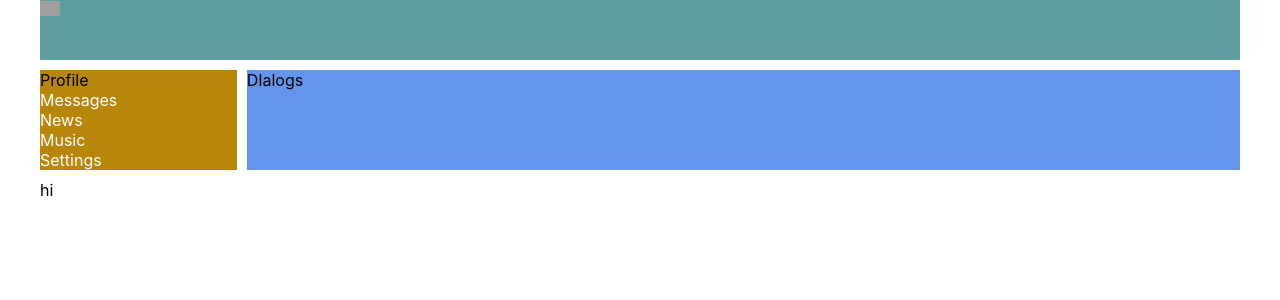
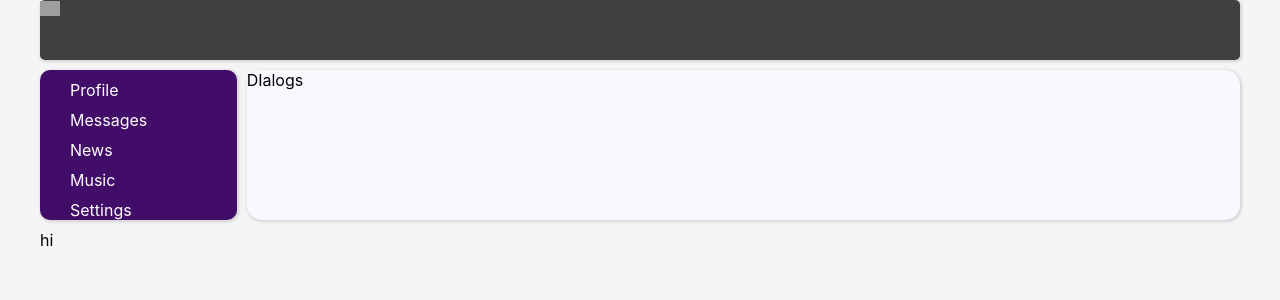
Before and after one commit to igorFilipenco/react-samurai, a React (Create React App) app: page /dialogs in a window 1280 px wide. Shown: the top 300 px of the page. Built offline with nearby package versions, Linux system fonts and the light colour scheme; grey boxes are pictures that could not be loaded.

Commit message:
feature/master:19-20-added-roting+styles

```diff
--- a/package.json
+++ b/package.json
@@ -8,6 +8,7 @@
     "@testing-library/user-event": "^13.5.0",
     "react": "^17.0.2",
     "react-dom": "^17.0.2",
+    "react-router-dom": "^6.2.1",
     "react-scripts": "5.0.0",
     "web-vitals": "^2.1.4"
   },
--- a/src/App.css
+++ b/src/App.css
@@ -37,6 +37,10 @@
   }
 }
 
+body {
+  background-color: whitesmoke;
+}
+
 .app-wrapper {
   display: grid;
   width: 1200px;
@@ -51,5 +55,29 @@
 
 .app-wrapper-content {
   grid-area: content;
-  background-color: cornflowerblue;
+  background-color: ghostwhite;
+  box-shadow: 1px 1px 3px 1px lightgray;
+  border-radius: 15px;
+
 }
+
+
+
+/*base anchor styles*/
+
+a:link {
+  text-decoration: none;
+}
+
+a:visited {
+  text-decoration: none;
+}
+
+a:hover {
+  text-decoration: none;
+  color: darkgray;
+}
+
+a:active {
+  text-decoration: none;
+}
--- a/src/App.js
+++ b/src/App.jsx
@@ -1,10 +1,14 @@
-import './App.css';
+import { Route, Routes } from 'react-router-dom';
 //components
 import Footer from './components/footer/Footer';
 import Header from './components/header/Header';
 import NavBar from './components/navbar/NavBar';
-// import ProfilePage from './components/pages/profile/ProfilePage';
+import ProfilePage from './components/pages/profile/ProfilePage';
 import Dialogs from './components/pages/dialogs/Dialogs';
+//style
+import './App.css';
+
+
 // import s from './App.css';
 
 
@@ -14,8 +18,11 @@ const App = () => {
       <Header />
       <NavBar />
       <div className='app-wrapper-content'>
-        <Dialogs />
-        {/*<ProfilePage/>*/}
+        <Routes>
+          <Route path='/' exact element={<ProfilePage />} />
+          <Route path='/profile' element={<ProfilePage />} />
+          <Route path='/dialogs' element={<Dialogs />} />
+        </Routes>
       </div>
       <Footer />
     </div>
--- a/src/components/header/Header.module.css
+++ b/src/components/header/Header.module.css
@@ -2,7 +2,9 @@
 
 .header {
     grid-area: header;
-    background-color: cadetblue;
+    border-radius: 5px;
+    box-shadow: 1px 1px 3px 1px lightgray;
+    background-color: #414040;
 }
 
 .header img {
--- a/src/components/navbar/NavBar.jsx
+++ b/src/components/navbar/NavBar.jsx
@@ -1,26 +1,27 @@
 import s from './NavBar.module.css';
+import { Link } from 'react-router-dom';
 
 
 const NavBar = () => {
-  return(
+  return (
     <nav className={s.sidebar}>
       <div className={`${s.item} ${s.active}`}>
-        <a>Profile</a>
+        <Link to='/profile'>Profile</Link>
       </div>
       <div className={s.item}>
-        <a>Messages</a>
+        <Link to='/dialogs'>Messages</Link>
       </div>
       <div className={s.item}>
-        <a>News</a>
+        <Link to='/'>News</Link>
       </div>
       <div className={s.item}>
-        <a>Music</a>
+        <Link to='/'>Music</Link>
       </div>
       <div className={s.item}>
-        <a>Settings</a>
+        <Link to='/'>Settings</Link>
       </div>
     </nav>
-  )
-}
+  );
+};
 
 export default NavBar;
--- a/src/components/navbar/NavBar.module.css
+++ b/src/components/navbar/NavBar.module.css
@@ -1,12 +1,20 @@
 .sidebar {
     grid-area: nav;
-    background-color: darkgoldenrod;
+    border-radius: 10px;
+    box-shadow: 1px 1px 3px 1px lightgray;
+    background-color: #420c69;
 }
 
 .item {
+    margin: 10px 0 0  30px;
     color: white;
+    text-decoration: #fafafa;
 }
 
 .item.active {
-    color: black;
+    color: #000000;
 }
+
+a {
+    color: #ffffff;
+}
--- a/src/components/pages/profile/ProfilePage.jsx
+++ b/src/components/pages/profile/ProfilePage.jsx
@@ -4,7 +4,7 @@ import MyPosts from '../../myposts/MyPosts';
 
 const ProfilePage = () => {
   return (
-    <div>
+    <div className={s.profileContainer}>
       <img
         src='https://c4.wallpaperflare.com/wallpaper/39/346/426/digital-art-men-city-futuristic-night-hd-wallpaper-thumb.jpg'
         alt='logo' />
--- a/src/components/pages/profile/ProfilePage.module.css
+++ b/src/components/pages/profile/ProfilePage.module.css
@@ -1,3 +1,7 @@
+.profile-container {
+    margin: 20px;
+}
+
 .item {
     color: dimgray;
 }
--- a/src/index.js
+++ b/src/index.js
@@ -3,10 +3,13 @@ import ReactDOM from 'react-dom';
 import './index.css';
 import App from './App';
 import reportWebVitals from './reportWebVitals';
+import { BrowserRouter } from 'react-router-dom';
 
 ReactDOM.render(
   <React.StrictMode>
-    <App />
+    <BrowserRouter>
+      <App />
+    </BrowserRouter>
   </React.StrictMode>,
   document.getElementById('root')
 );
```
Also changed, not shown: 1 other file (tests, documents, lock files or other folders).
